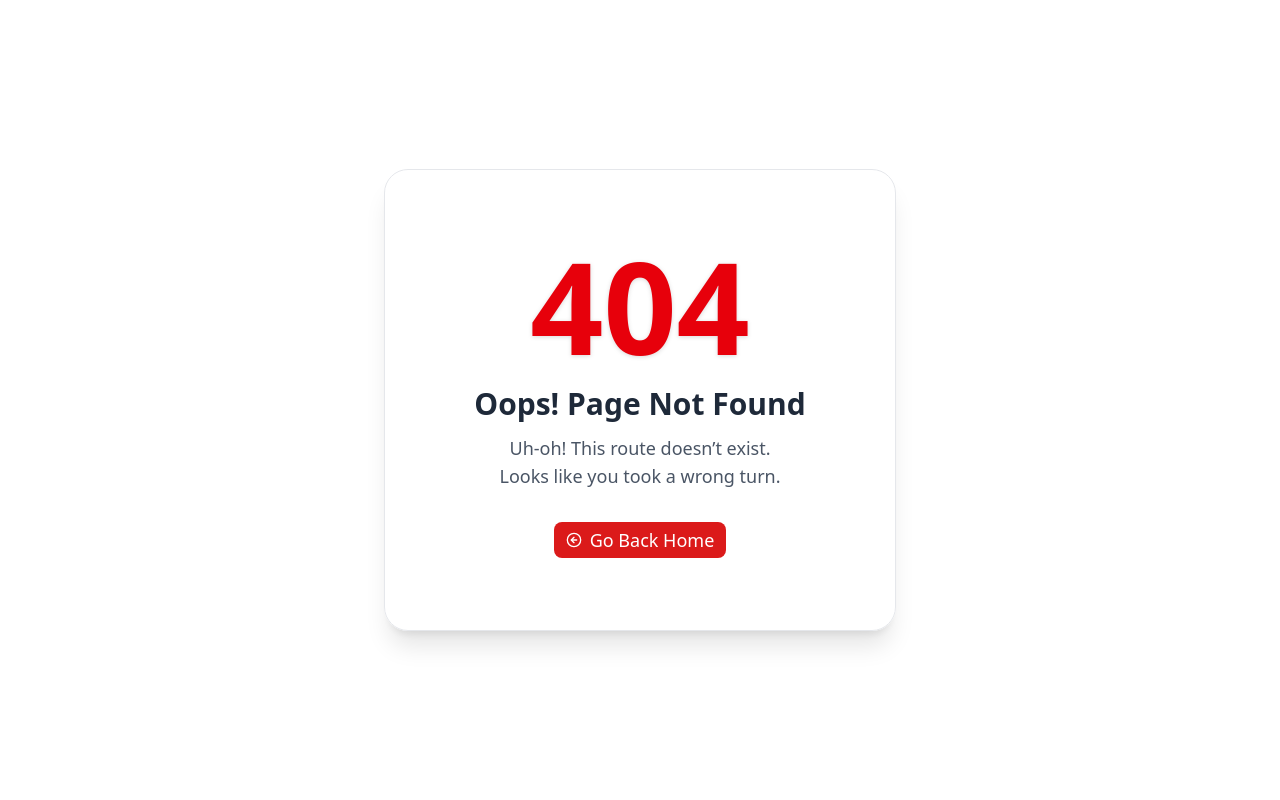
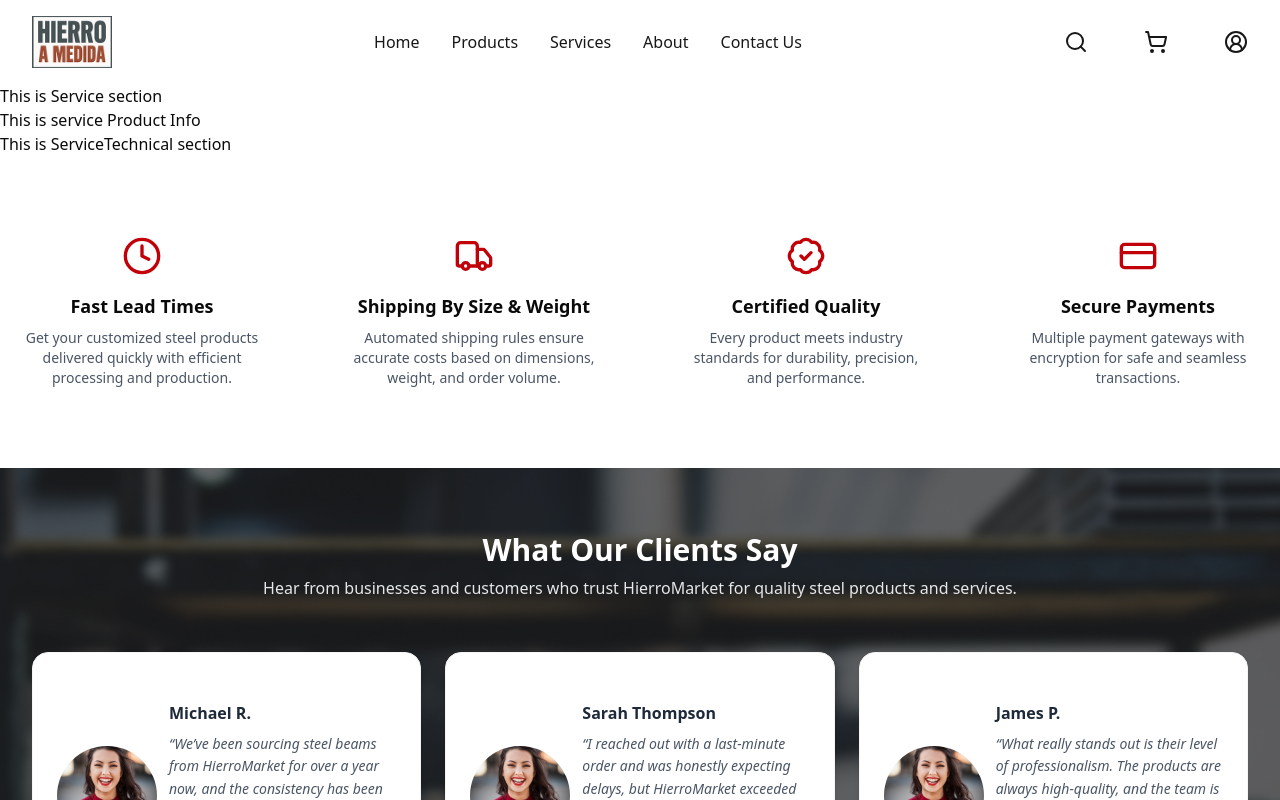
Before and after one commit to FSDTeam-SAA/polspoch-website, a Next.js app: page /services in a window 1280 px wide. Before the commit this address had no page. Shown: the top 800 px of the page. Built offline with nearby package versions, Linux system fonts and the light colour scheme.

Commit message:
feat: servicepage cartpage

```diff
--- /dev/null
+++ b/src/app/(website)/cart/page.tsx
@@ -0,0 +1,23 @@
+import HeadingText from '@/components/ReusableSection/HeadingText'
+import Newsletter from '@/components/ReusableSection/Newsletter'
+import OurProducts from '@/components/ReusableSection/OurProducts'
+import CartProducts from '@/components/website/PageSections/CartPage/CartProducts'
+import React from 'react'
+
+const page = () => {
+  return (
+    <div>
+      <HeadingText
+        subHeading="Cart"
+        heading="Your Shopping Cart"
+        description="Review your selected products and services before proceeding to checkout."
+        align="center"
+      />
+      <CartProducts />
+      <OurProducts />
+      <Newsletter />
+    </div>
+  )
+}
+
+export default page
--- a/src/app/(website)/products/[id]/page.tsx
+++ b/src/app/(website)/products/[id]/page.tsx
@@ -1,3 +1,6 @@
+import Newsletter from "@/components/ReusableSection/Newsletter";
+import Review from "@/components/ReusableSection/Review";
+import WorkingProcess from "@/components/ReusableSection/WorkingProcess";
 import ProductDetails from "@/components/website/PageSections/ProductsPage/ProductDetails";
 import React from "react";
 
@@ -5,6 +8,9 @@ export default function page() {
   return (
     <div>
       <ProductDetails />
+      <WorkingProcess />
+      <Review />
+      <Newsletter />
     </div>
   );
 }
--- a/src/app/(website)/products/page.tsx
+++ b/src/app/(website)/products/page.tsx
@@ -1,3 +1,4 @@
+import Newsletter from "@/components/ReusableSection/Newsletter";
 import Review from "@/components/ReusableSection/Review";
 import ProductsPage from "@/components/website/PageSections/ProductsPage/ProductsPage";
 import React from "react";
@@ -7,6 +8,7 @@ export default function page() {
     <div>
       <ProductsPage />
       <Review />
+      <Newsletter />
     </div>
   );
 }
--- /dev/null
+++ b/src/app/(website)/services/page.tsx
@@ -0,0 +1,22 @@
+import Newsletter from "@/components/ReusableSection/Newsletter";
+import Review from "@/components/ReusableSection/Review";
+import WorkingProcess from "@/components/ReusableSection/WorkingProcess";
+import ServiceDetails from "@/components/website/PageSections/ServicePage/ServiceDetails";
+import ServiceProductInfo from "@/components/website/PageSections/ServicePage/ServiceProductInfo";
+import ServiceTechnical from "@/components/website/PageSections/ServicePage/ServiceTechnical";
+import React from "react";
+
+const page = () => {
+  return (
+    <div>
+      <ServiceDetails />
+      <ServiceProductInfo />
+      <ServiceTechnical />
+      <WorkingProcess />
+      <Review />
+      <Newsletter />
+    </div>
+  );
+};
+
+export default page;
--- /dev/null
+++ b/src/components/website/PageSections/CartPage/CartProducts.tsx
@@ -0,0 +1,9 @@
+import React from 'react'
+
+const CartProducts = () => {
+  return (
+    <div>This is the CartProducts</div>
+  )
+}
+
+export default CartProducts
--- /dev/null
+++ b/src/components/website/PageSections/ServicePage/ServiceDetails.tsx
@@ -0,0 +1,9 @@
+import React from 'react'
+
+const ServiceDetails = () => {
+  return (
+    <div>This is Service section</div>
+  )
+}
+
+export default ServiceDetails
--- /dev/null
+++ b/src/components/website/PageSections/ServicePage/ServiceProductInfo.tsx
@@ -0,0 +1,9 @@
+import React from 'react'
+
+const ServiceProductInfo = () => {
+  return (
+    <div>This is service Product Info</div>
+  )
+}
+
+export default ServiceProductInfo
--- /dev/null
+++ b/src/components/website/PageSections/ServicePage/ServiceTechnical.tsx
@@ -0,0 +1,9 @@
+import React from 'react'
+
+const ServiceTechnical = () => {
+  return (
+    <div>This is ServiceTechnical section</div>
+  )
+}
+
+export default ServiceTechnical
```
